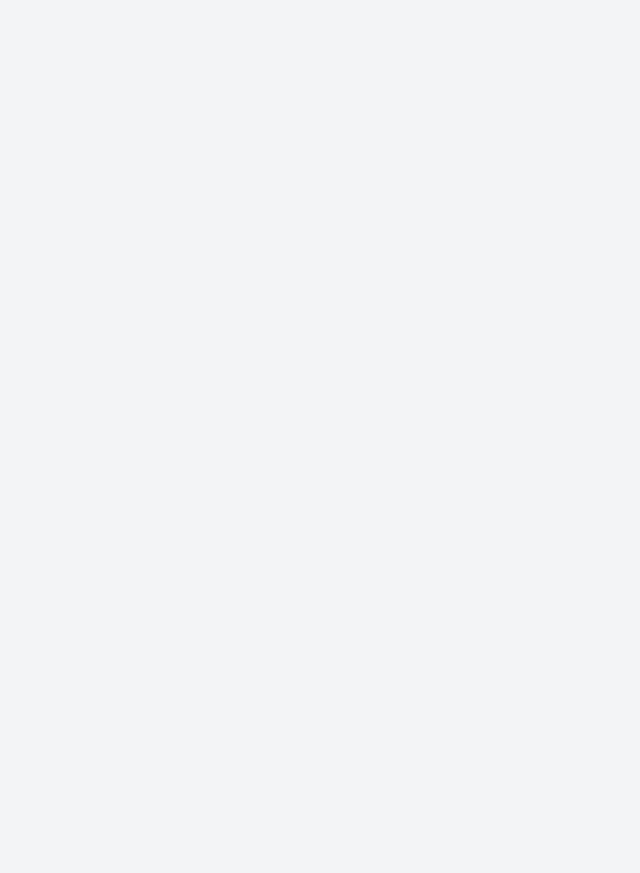
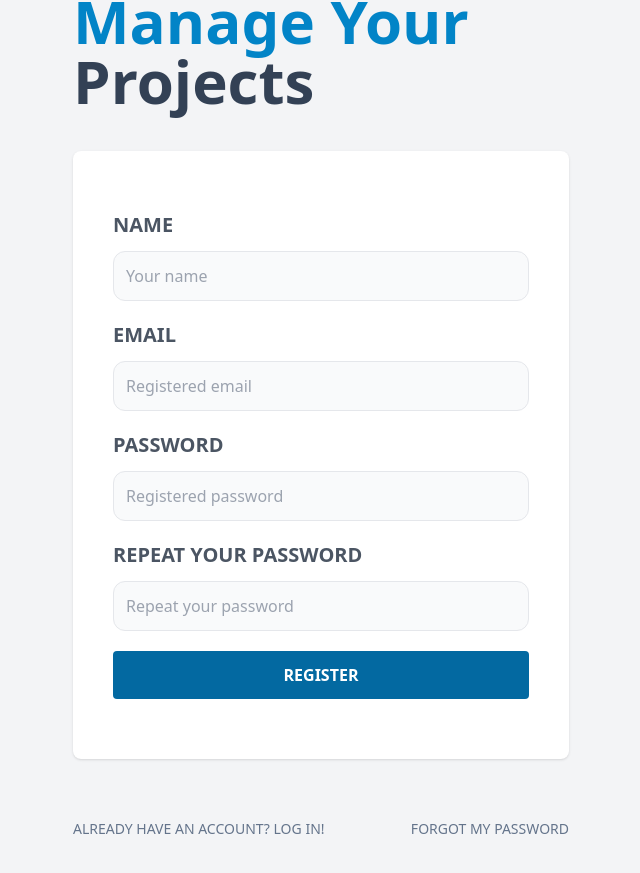
Before and after one commit to braaidg/taskman-frontend, a React (Vite) app: page /register in a window 1280 px wide. Shown: the part 229-1102 px from the top of the page, without its empty margins (319-959 px from the left). Before the commit the page ends 880 px from the top, so only its background shows below. Built offline with nearby package versions, Linux system fonts and the light colour scheme.

Commit message:
Added forgot password and register pages

```diff
--- a/src/pages/ForgotPassword.jsx
+++ b/src/pages/ForgotPassword.jsx
@@ -1,5 +1,51 @@
+import { Link } from "react-router-dom";
+
 const ForgotPassword = () => {
-  return <div>ForgotPassword</div>;
+  return (
+    <>
+      <h1 className="text-sky-600 font-black text-6xl capitalize">
+        Recover your account and don't lose your{" "}
+        <span className="text-slate-700">projects</span>
+      </h1>
+
+      <form className="my-10 bg-white shadow rounded-lg px-10 py-10">
+        <div className="my-5">
+          <label
+            htmlFor="email"
+            className="uppercase text-gray-600 block text-xl font-bold"
+          >
+            Email
+          </label>
+          <input
+            id="email"
+            type="email"
+            placeholder="Registered email"
+            className="w-full mt-3 p-3 border rounded-xl bg-gray-50"
+          />
+        </div>
+
+        <input
+          type="submit"
+          value="Send instructions"
+          className="bg-sky-700 mb-5 w-full py-3 text-white uppercase font-bold rounded hover:cursor-pointer hover:bg-sky-800 transition-colors"
+        />
+      </form>
+      <nav className="lg:flex lg:justify-between">
+        <Link
+          to="/"
+          className="block text-center my-5 text-slate-500 uppercase text-sm"
+        >
+          Already have an account? Log in!
+        </Link>
+        <Link
+          to="/register"
+          className="block text-center my-5 text-slate-500 uppercase text-sm"
+        >
+          Don't have an account? Register now!
+        </Link>
+      </nav>
+    </>
+  );
 };
 
 export default ForgotPassword;
--- a/src/pages/Register.jsx
+++ b/src/pages/Register.jsx
@@ -1,5 +1,93 @@
+import { Link } from "react-router-dom";
+
 const Register = () => {
-  return <div>Register</div>;
+  return (
+    <>
+      <h1 className="text-sky-600 font-black text-6xl capitalize">
+        Register your account and manage your{" "}
+        <span className="text-slate-700">projects</span>
+      </h1>
+
+      <form className="my-10 bg-white shadow rounded-lg px-10 py-10">
+        <div className="my-5">
+          <label
+            htmlFor="name"
+            className="uppercase text-gray-600 block text-xl font-bold"
+          >
+            Name
+          </label>
+          <input
+            id="name"
+            type="name"
+            placeholder="Your name"
+            className="w-full mt-3 p-3 border rounded-xl bg-gray-50"
+          />
+        </div>
+        <div className="my-5">
+          <label
+            htmlFor="email"
+            className="uppercase text-gray-600 block text-xl font-bold"
+          >
+            Email
+          </label>
+          <input
+            id="email"
+            type="email"
+            placeholder="Registered email"
+            className="w-full mt-3 p-3 border rounded-xl bg-gray-50"
+          />
+        </div>
+        <div className="my-5">
+          <label
+            htmlFor="password"
+            className="uppercase text-gray-600 block text-xl font-bold"
+          >
+            Password
+          </label>
+          <input
+            id="password"
+            type="password"
+            placeholder="Registered password"
+            className="w-full mt-3 p-3 border rounded-xl bg-gray-50"
+          />
+        </div>
+        <div className="my-5">
+          <label
+            htmlFor="repeat-password"
+            className="uppercase text-gray-600 block text-xl font-bold"
+          >
+            Repeat your password
+          </label>
+          <input
+            id="repeat-password"
+            type="password"
+            placeholder="Repeat your password"
+            className="w-full mt-3 p-3 border rounded-xl bg-gray-50"
+          />
+        </div>
+
+        <input
+          type="submit"
+          value="Register"
+          className="bg-sky-700 mb-5 w-full py-3 text-white uppercase font-bold rounded hover:cursor-pointer hover:bg-sky-800 transition-colors"
+        />
+      </form>
+      <nav className="lg:flex lg:justify-between">
+        <Link
+          to="/"
+          className="block text-center my-5 text-slate-500 uppercase text-sm"
+        >
+          Already have an account? Log in!
+        </Link>
+        <Link
+          to="/forgot-password"
+          className="block text-center my-5 text-slate-500 uppercase text-sm"
+        >
+          Forgot my password
+        </Link>
+      </nav>
+    </>
+  );
 };
 
 export default Register;
```
